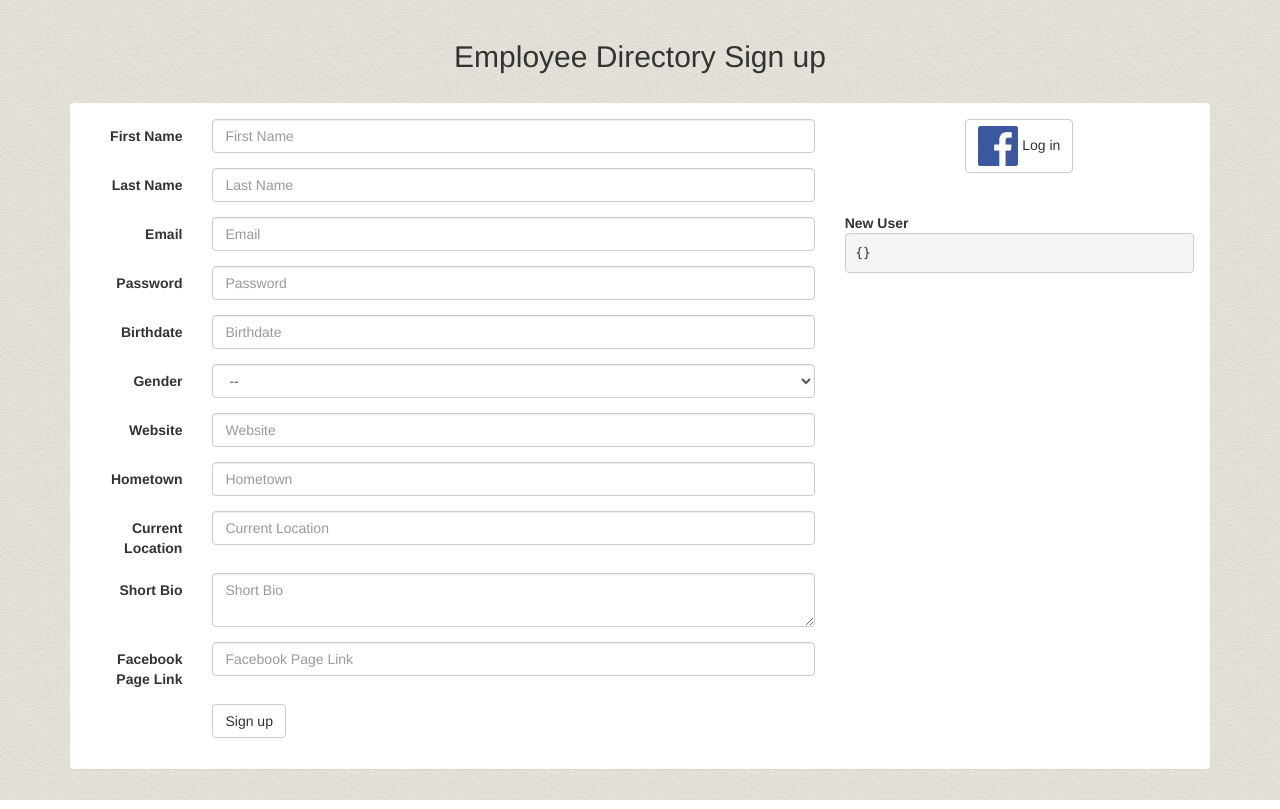
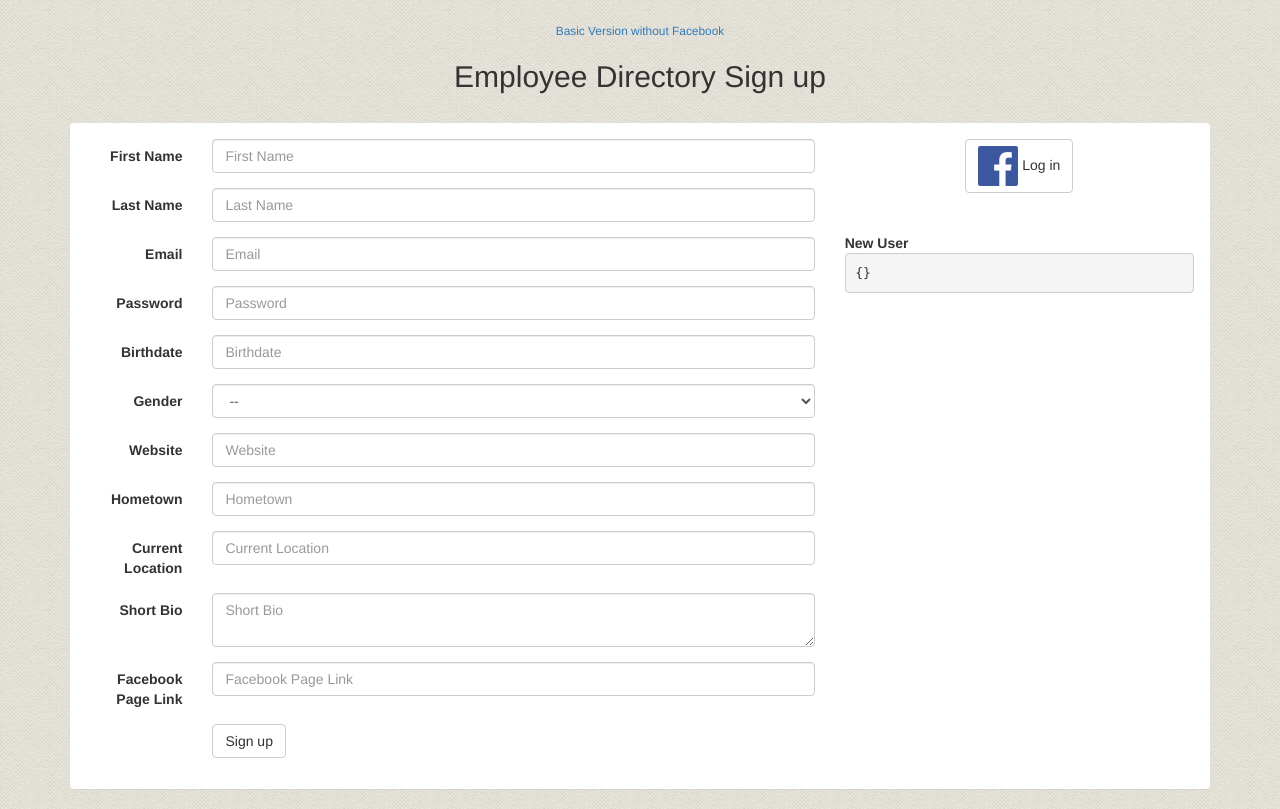
Before and after one commit to mydpy/ExploringTheFacebookAPI, a plain HTML site: page index.html in a window 1280 px wide. Drawn offline with Linux system fonts and the light colour scheme.

Commit message:
Added link to "basic" version.

```diff
--- a/index.html
+++ b/index.html
@@ -16,7 +16,10 @@
 
 <body ng-app="ExploringTheFacebookAPI">
 <div id="content" class="container" ng-controller="SignupCtrl">
-    <h2 class="text-center">Employee Directory Sign up </h2>
+	<div class="text-center">
+		<a href="basic.html"><small>Basic Version without Facebook</small></a>
+    	<h2>Employee Directory Sign up </h2>
+	</div>
     <br/>
     <div class="panel">
         <div class="panel-body">
```
